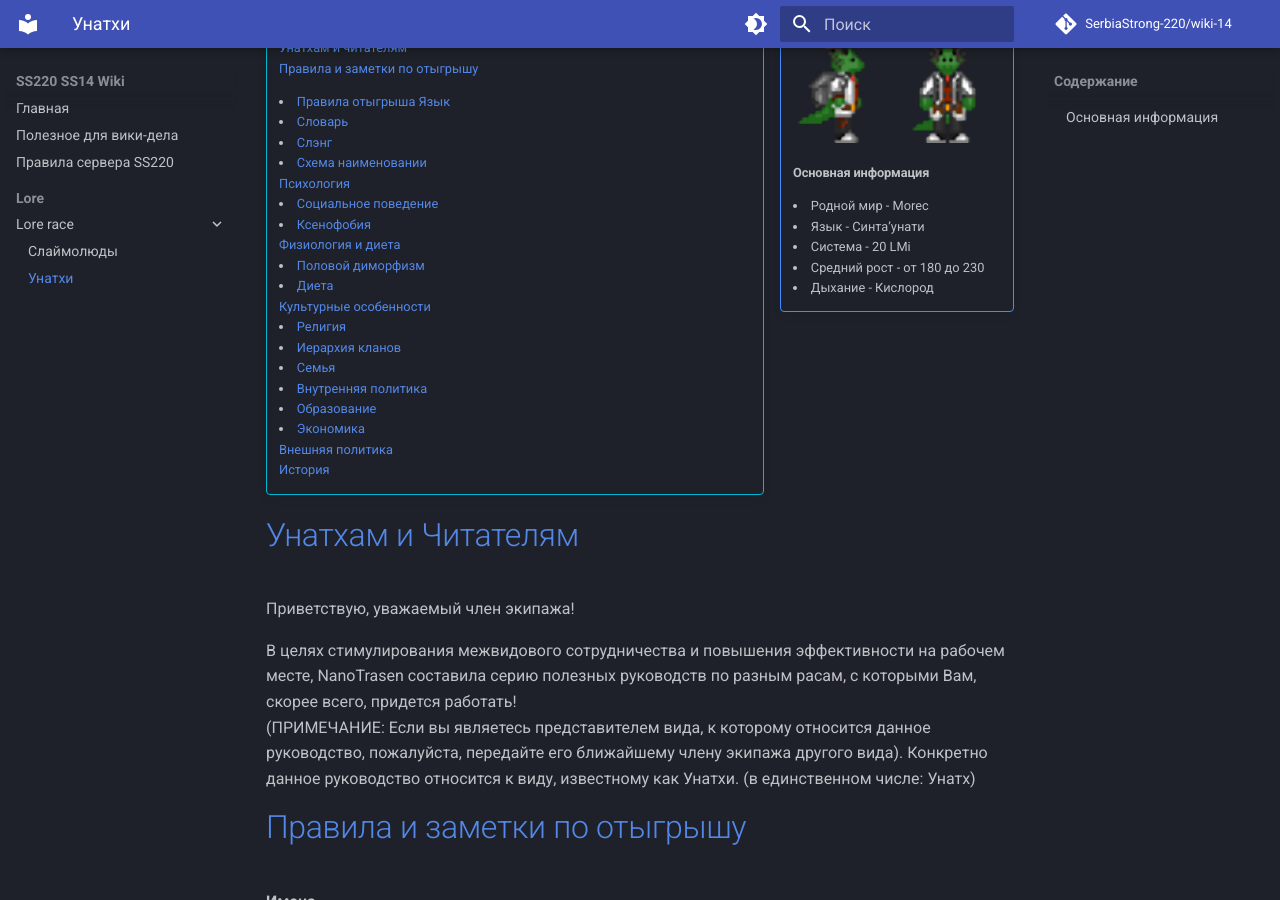
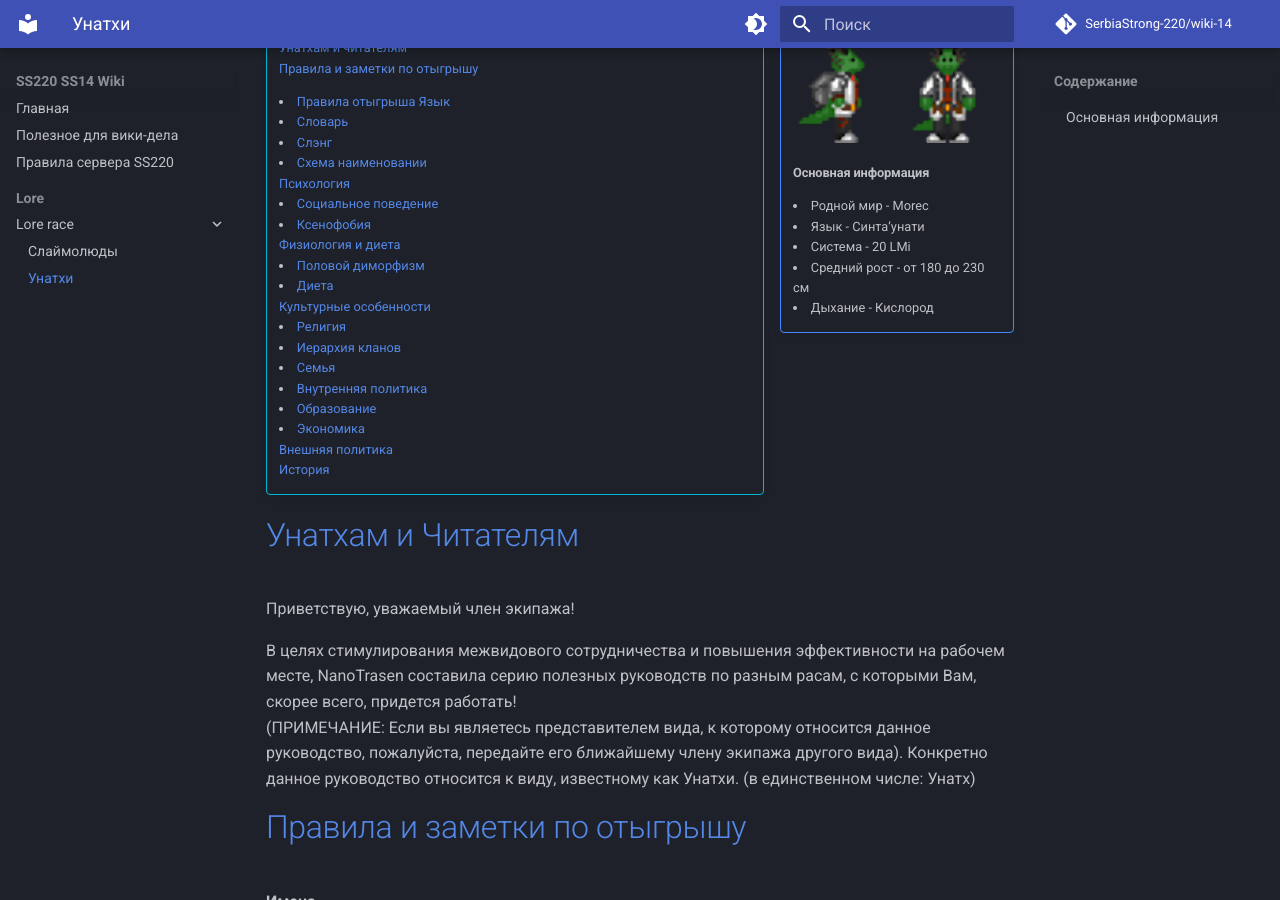
Before and after one commit to SerbiaStrong-220/wiki-14, an MkDocs documentation site: the page built from docs/lore/lore-race/unathi.md, in a window 1280 px wide and 900 px high, scrolled down 314 px. Built offline with MkDocs 1.6.1 and Material for MkDocs 9.7.7, drawn with Linux system fonts in a browser that asks for light colours; comment, search, counter and statistics services are not loaded.

Commit message:
unathi redacted

```diff
--- a/docs/lore/lore-race/unathi.md
+++ b/docs/lore/lore-race/unathi.md
@@ -6,7 +6,7 @@
     <li>Родной мир - Morec
     <li>Язык - Синта’унати
     <li>Система	- 20 LMi
-    <li>Средний рост - от 180 до 230
+    <li>Средний рост - от 180 до 230 см
     <li>Дыхание	 - Кислород
 **Унатхи** (прост. — унати, унатх) — это вид чешуйчатых холоднокровных гуманоидов родом с тропической планеты Могес, расположенной в звездной системе 20 LMi, управляемой монархическим государством «Великая Империя Кхси’Ра».
 !!! info "Содержание"
```
